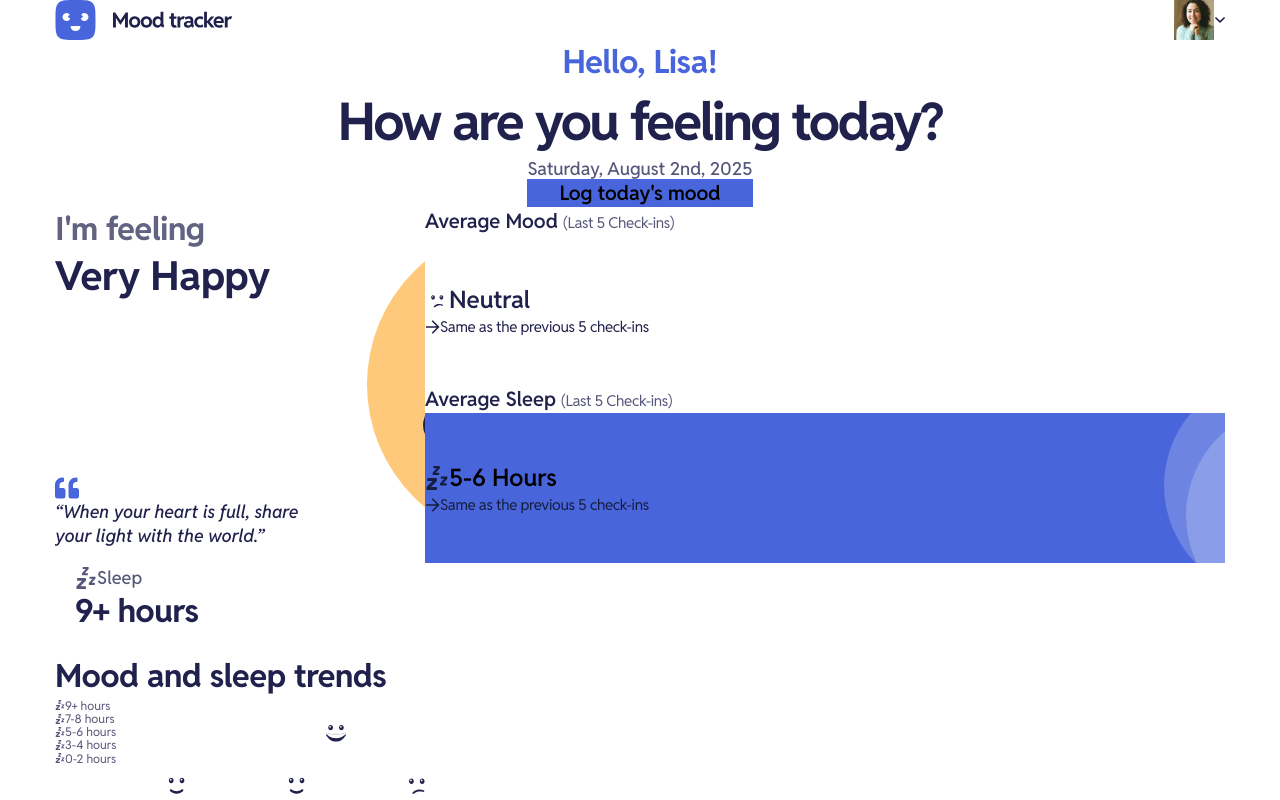
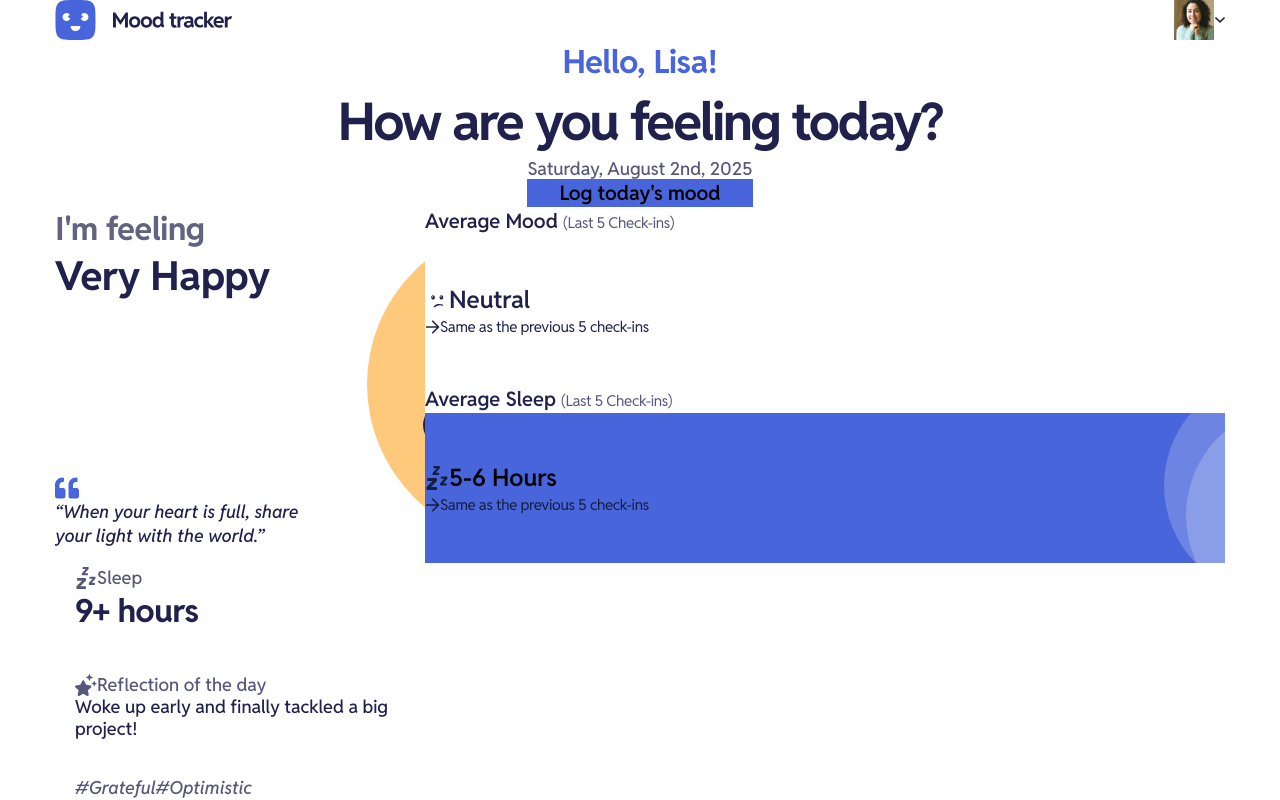
Before and after one commit to webdevunoz/mood-tracking-app, a React (Vite) app: page /home in a window 1280 px wide. Shown: the top 800 px of the page. Built offline with nearby package versions, Linux system fonts and the light colour scheme.

Commit message:
feat: add the LoggedReflection component as a HomeCard (just visuals)

```diff
--- /dev/null
+++ b/src/components/Home/LoggedReflection/LoggedReflection.css
@@ -0,0 +1,25 @@
+.log-reflection-wrapper {
+  display: flex;
+  flex-direction: column;
+  gap: var(--spacing-200);
+}
+
+.log-reflection-header {
+  display: flex;
+  align-items: center;
+  gap: var(--spacing-150);
+}
+
+.log-reflection-icon {
+  width: 22px;
+  height: 22px;
+}
+
+.log-reflection-text {
+  height: 80px;
+}
+
+.log-tag-list {
+  display: flex;
+  gap: var(--spacing-150);
+}
--- /dev/null
+++ b/src/components/Home/LoggedReflection/LoggedReflection.tsx
@@ -0,0 +1,26 @@
+import StyledIcon from "../../StyledIcon";
+import "./LoggedReflection.css";
+
+const LoggedReflection = () => {
+  return (
+    <div className="log-reflection-wrapper">
+      <header className="log-reflection-header">
+        <StyledIcon
+          className="log-reflection-icon"
+          src={"/src/assets/images/icon-reflection.svg"}
+          fill="var(--color-neutral-600)"
+        />
+        <p className="text-preset-6 text-neutral-600">Reflection of the day</p>
+      </header>
+      <p className="log-reflection-text text-preset-6 text-neutral-900">
+        Woke up early and finally tackled a big project!
+      </p>
+      <ul className="log-tag-list text-preset-6-italic text-neutral-600">
+        <li>#Grateful</li>
+        <li>#Optimistic</li>
+      </ul>
+    </div>
+  );
+};
+
+export default LoggedReflection;
--- a/src/pages/HomePage/HomePage.tsx
+++ b/src/pages/HomePage/HomePage.tsx
@@ -10,6 +10,7 @@
 import LogMoodForm from "../../components/Home/LogMood/LogMoodForm/LogMoodForm";
 import LoggedFeeling from "../../components/Home/LoggedFeeling/LoggedFeeling";
 import LoggedSleep from "../../components/Home/LoggedSleep/LoggedSleep";
+import LoggedReflection from "../../components/Home/LoggedReflection/LoggedReflection";
 
 const dataLogs: logData[] = [
   {
@@ -105,6 +106,9 @@
             <HomeCard variant="sleep">
               <LoggedSleep />
             </HomeCard>
+            <HomeCard variant="reflection">
+              <LoggedReflection />
+            </HomeCard>
           </section>
           <section>
             <HomeCard variant="averages">
```
